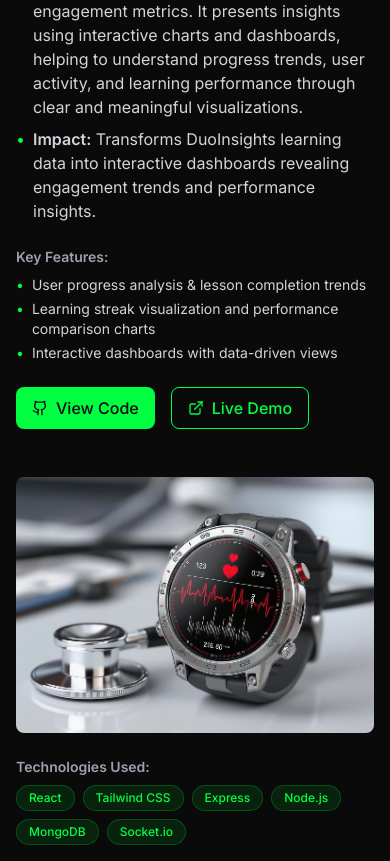
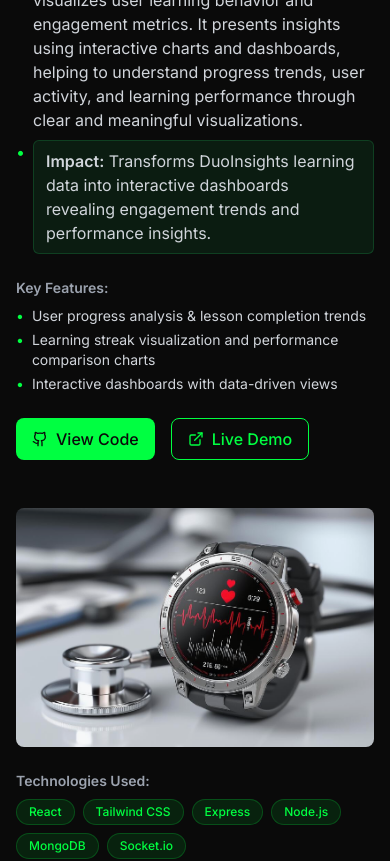
Before and after one commit to GitAjayYadavHub/Portfolio, a React (Vite) app: page / in a window 390 px wide. Shown: the part 3560-4421 px from the top of the page. Built offline with nearby package versions, Linux system fonts and the light colour scheme; the HTML template or start-up script is replaced by a standard one.

Commit message:
Refactor Projects component layout and styles
Refactor layout and styling for project components to improve responsiveness and visual consistency.

```diff
--- a/src/components/Projects.jsx
+++ b/src/components/Projects.jsx
@@ -92,23 +92,23 @@ const Projects = () => {
               }`}
             >
               {/* Project Image and Technologies */}
-              <div className={`space-y-6 ${index % 2 === 1 ? 'lg:col-start-2' : ''}`}>
+              <div className={`flex flex-col h-full ${index % 2 === 1 ? 'lg:col-start-2' : ''}`}>
                 <motion.div
-                  className="relative group overflow-hidden rounded-lg"
+                  className="relative group overflow-hidden rounded-lg flex-1"
                   whileHover={{ scale: 1.02 }}
                   transition={{ duration: 0.3 }}
                 >
                   <img
                     src={project.image}
                     alt={project.title}
-                    className="w-full h-64 lg:h-80 object-cover"
+                    className="w-full h-full object-cover"
                     loading="lazy"
                   />
                   <div className="absolute inset-0 bg-primary/20 opacity-0 group-hover:opacity-100 transition-opacity duration-300"></div>
                 </motion.div>
 
                 {/* Technologies Below Image */}
-                <div>
+                <div className="mt-6">
                   <h4 className="text-sm font-semibold text-gray-400 mb-2">Technologies Used:</h4>
                   <div className="flex flex-wrap gap-2">
                     {project.technologies.map((tech) => (
@@ -121,7 +121,8 @@ const Projects = () => {
               </div>
 
               {/* Project Content */}
-              <div className={`space-y-6 flex flex-col justify-center ${index % 2 === 1 ? 'lg:col-start-1' : ''}`}>
+              <div className={`flex flex-col justify-between h-full ${index % 2 === 1 ? 'lg:col-start-1' : ''}`}>
+                <div className="space-y-6">
                   <div>
                     <div className="flex items-center space-x-2 mb-2">
                       <span className="px-3 py-1 bg-primary/10 text-primary text-sm rounded-full">
@@ -139,8 +140,8 @@ const Projects = () => {
                       </li>
                       <li className="flex items-start">
                         <span className="text-primary mr-2">•</span>
-                      <span className="text-gray-300">
-                        <span className="text-gray-300 font-semibold">Impact:</span> {project.impact}
+                        <span className="bg-green-500/10 border border-green-500/20 rounded-md px-3 py-2 text-gray-300">
+                          <span className="font-semibold">Impact:</span> {project.impact}
                         </span>
                       </li>
                     </ul>
@@ -157,8 +158,9 @@ const Projects = () => {
                       ))}
                     </ul>
                   </div>
+                </div>
 
-                <div className="flex space-x-4">
+                <div className="flex space-x-4 mt-6">
                   <motion.a
                     href={project.codeUrl}
                     target="_blank"
```
Lines whose indentation alone changed are shown as unchanged.
